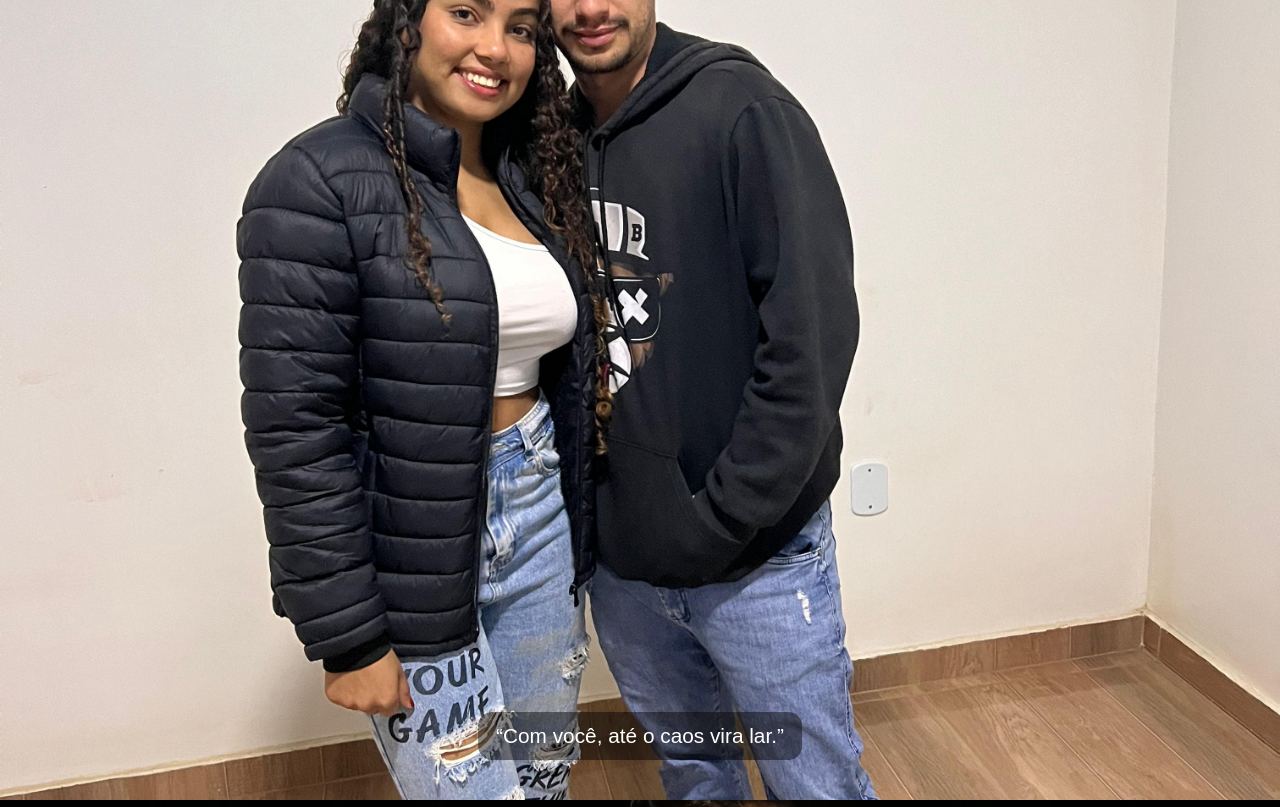
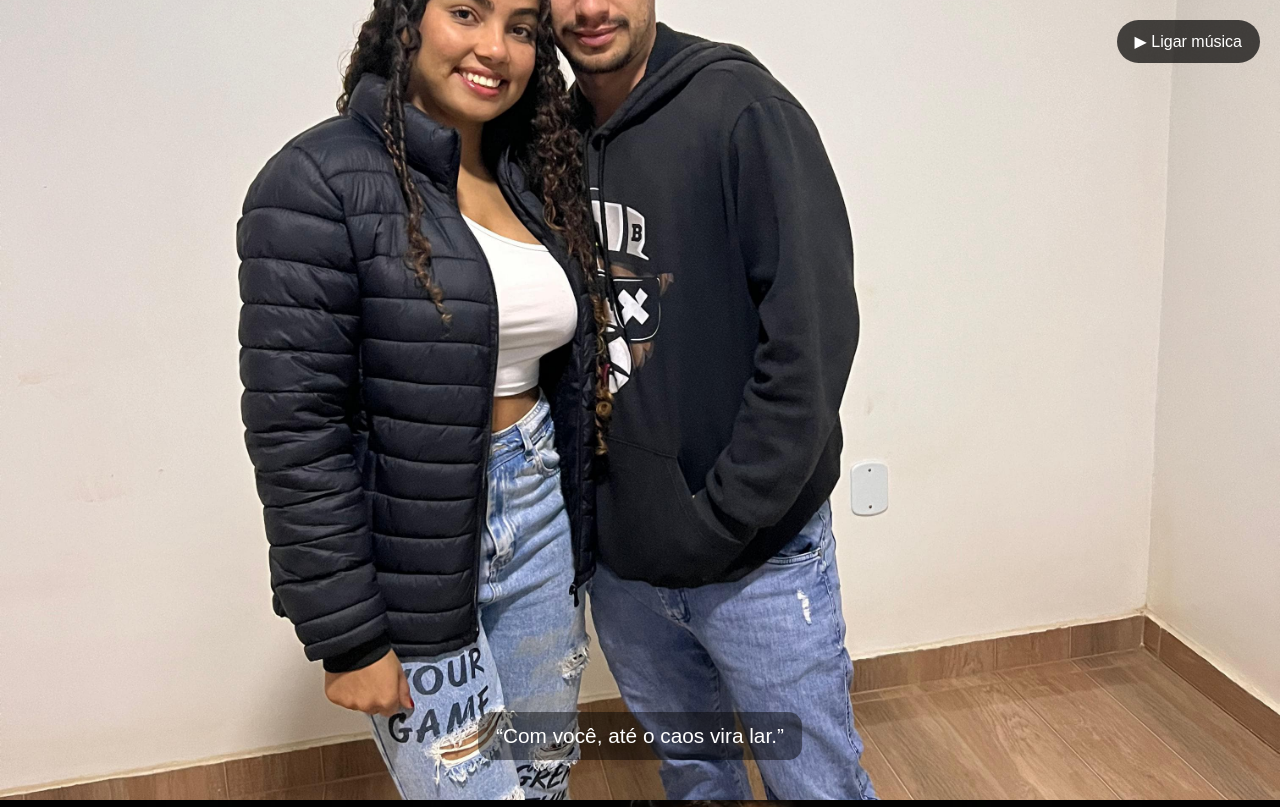
Before and after one commit to kaueamaral573-jpg/declaracao-loevyne, a plain HTML site: page index.html in a window 1280 px wide. Shown: the top 807 px of the page. Drawn offline with Linux system fonts and the light colour scheme.

Commit message:
Update index.html

```diff
--- a/index.html
+++ b/index.html
@@ -17,7 +17,21 @@ body {
     background: #000;
 }
 
-/* Foto tela cheia */
+/* Botão música */
+#btnMusica {
+    position: fixed;
+    top: 20px;
+    right: 20px;
+    z-index: 1000;
+    background: rgba(0,0,0,0.7);
+    color: white;
+    border: none;
+    padding: 12px 18px;
+    border-radius: 30px;
+    font-size: 1rem;
+}
+
+/* Fotos */
 .foto {
     position: relative;
     width: 100vw;
@@ -30,7 +44,6 @@ body {
     object-fit: cover;
 }
 
-/* Texto */
 .foto p {
     position: absolute;
     bottom: 40px;
@@ -45,7 +58,7 @@ body {
     max-width: 90%;
 }
 
-/* Overlay final */
+/* Overlay */
 #overlay {
     display: none;
     position: fixed;
@@ -61,7 +74,6 @@ body {
 #overlay .texto {
     color: white;
     font-size: 1.1rem;
-    max-width: 500px;
 }
 
 /* Corações */
@@ -79,14 +91,16 @@ body {
 
 <body>
 
-<!-- ÁUDIO (não toca sozinho) -->
+<!-- BOTÃO MÚSICA -->
+<button id="btnMusica" onclick="tocarMusica()">▶ Ligar música</button>
+
+<!-- ÁUDIO -->
 <audio id="musica" loop>
     <source src="musica/amor.mp3" type="audio/mpeg">
 </audio>
 
-<!-- PRIMEIRA FOTO (inicia música) -->
 <div class="foto">
-    <img src="fotos/foto3.jpg" onclick="iniciarMusica()">
+    <img src="fotos/foto3.jpg">
     <p>“Com você, até o caos vira lar.”</p>
 </div>
 
@@ -120,7 +134,6 @@ body {
     <p>“Até nos dias difíceis, é você.”</p>
 </div>
 
-<!-- ÚLTIMA FOTO -->
 <div class="foto">
     <img src="fotos/foto10.jpg" onclick="mostrarFinal()">
     <p>“Meu amor, minha vida, minha privada entupida.” ❤️😂</p>
@@ -131,7 +144,6 @@ body {
     <div class="texto">
         <h2>💖 Loevyne 💖</h2>
         <p>
-            Meu amor,<br><br>
             Eu fiz tudo isso porque o amor não cabe só em palavras.<br><br>
             <strong>Eu te amo. Hoje, amanhã e sempre.</strong> ❤️
         </p>
@@ -139,17 +151,18 @@ body {
 </div>
 
 <script>
-let musicaIniciada = false;
-
-function iniciarMusica() {
-    if (!musicaIniciada) {
-        document.getElementById("musica").play();
-        musicaIniciada = true;
-    }
+function tocarMusica() {
+    const audio = document.getElementById("musica");
+    audio.play()
+        .then(() => {
+            document.getElementById("btnMusica").style.display = "none";
+        })
+        .catch(() => {
+            alert("Toque novamente no botão 🎵");
+        });
 }
 
 function mostrarFinal() {
-    iniciarMusica();
     document.getElementById("overlay").style.display = "flex";
 
     if (navigator.vibrate) {
```
